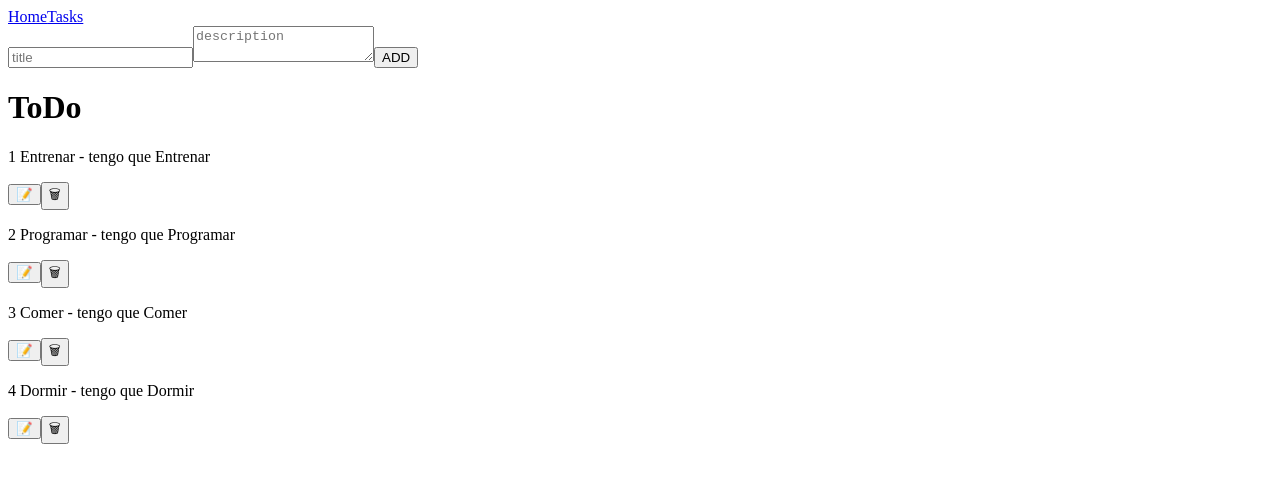
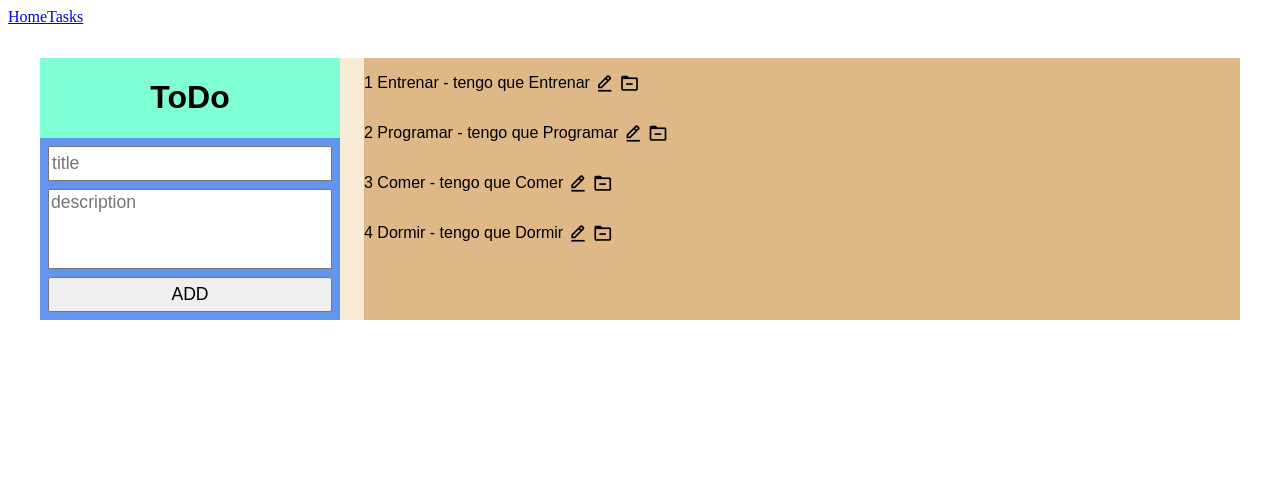
Before and after one commit to TizianoMontenegro/TodoApp-Angular, an Angular app: page /tasks in a window 1280 px wide. Shown: the top 482 px of the page. Built offline with nearby package versions, Linux system fonts and the light colour scheme.

Commit message:
git commit

```diff
--- a/package.json
+++ b/package.json
@@ -18,6 +18,7 @@
     "@angular/platform-browser": "^15.1.0",
     "@angular/platform-browser-dynamic": "^15.1.0",
     "@angular/router": "^15.1.0",
+    "boxicons": "^2.1.4",
     "rxjs": "~7.8.0",
     "tslib": "^2.3.0",
     "zone.js": "~0.12.0"
--- a/src/app/app.component.ts
+++ b/src/app/app.component.ts
@@ -1,4 +1,5 @@
 import { Component } from '@angular/core';
+import "boxicons";
 
 @Component({
   selector: 'app-root',
--- a/src/app/tasks/tasks.component.css
+++ b/src/app/tasks/tasks.component.css
@@ -1,7 +1,66 @@
 *{
     box-sizing: border-box;
-    /* font-family: Arial, Helvetica, sans-serif; */
+    font-family: Arial, Helvetica, sans-serif;
 }
+
+.wrapper{
+    background-color: antiquewhite;
+    display: grid;
+    grid-template-columns: auto 1fr;
+    max-width: 1200px;
+    margin: 0 auto;
+    margin-top: 2em;
+    gap: 1.5em;
+}
+.wrapper .column-left{
+    background-color: aquamarine;
+}
+.wrapper .column-left h1{
+    text-align: center;
+}
+.wrapper .column-left .form{
+    background-color:cornflowerblue;
+    display: flex;
+    flex-direction: column;
+    min-width: 300px;
+    gap: .5em;
+    padding: .5em;
+}
+.wrapper .column-left .form p{
+    margin: 0;
+}
+.wrapper .column-left .form input,
+.wrapper .column-left .form textarea,
+.wrapper .column-left .form button{
+    width: 100%;
+    min-height: 35px;
+    font-size: 1.1em;
+}
+.wrapper .column-left .form textarea{
+    height: 80px;
+    resize: none;
+}
+.wrapper .column-right{
+    background-color:burlywood
+}
+.wrapper .column-right .tasks{
+}
+.wrapper .column-right .tasks .task{
+    display: flex;
+    justify-content: flex-start;
+    align-items: center;
+    gap: .3em;
+}
+.wrapper .column-right .tasks .task i{
+    width: 20px;
+    height: 20px;
+    font-size: 20px;
+}
+.wrapper .column-right .tasks .task i:hover{
+    cursor: pointer;
+}
+
+
 
 .edit-task-wrapper{
     background-color: #0009;
@@ -24,13 +83,38 @@
     position: relative;
 }
 .edit-task-wrapper .form input{}
-
 .edit-task-wrapper .close{
     position: absolute;
     top: 0;
     right: 0;
 }
-
 .show{
     display: flex;
 }
+
+
+.edit-task-wrapper .box h1{
+    text-align: center;
+}
+.edit-task-wrapper .box .form{
+    background-color:cornflowerblue;
+    display: flex;
+    flex-direction: column;
+    min-width: 300px;
+    gap: .5em;
+    padding: .5em;
+}
+.edit-task-wrapper .box .form p{
+    margin: 0;
+}
+.edit-task-wrapper .box .form input,
+.edit-task-wrapper .box .form textarea,
+.edit-task-wrapper .box .form button{
+    width: 100%;
+    min-height: 35px;
+    font-size: 1.1em;
+}
+.edit-task-wrapper .box .form textarea{
+    height: 80px;
+    resize: none;
+}
--- a/src/app/tasks/tasks.component.html
+++ b/src/app/tasks/tasks.component.html
@@ -1,38 +1,69 @@
 <div class="wrapper">
+
     <div class="column-left">
+
+        <h1>ToDo</h1>
+
         <div class="form">
+
             <input [(ngModel)]="titleField" #inpTitle type="text" name="title" placeholder="title">
+
             <p id="title-error-p" *ngIf="titleError" [ngStyle]="{color: titleError == 'El campo es válido.' ? '#0a0' : '#f00'}">{{ titleError }}</p>
+
             <textarea [(ngModel)]="descriptionField" #inpDesc name="description" placeholder="description"></textarea>
+
             <p id="description-error-p" *ngIf="descriptionError" [ngStyle]="{color: descriptionError == 'El campo es válido.' ? '#0a0' : '#f00'}">{{ descriptionError }}</p>
+
             <button (click)="addNewTask()">ADD</button>
+
         </div>
+
     </div>
+
     <div class="column-right">
-        <h1>ToDo</h1>
+
         <div class="tasks">
+
             <div class="task" *ngFor="let task of tasks; let i = index">
+
                 <p>{{ i + 1 }} {{ task.title }} - {{ task.description }}</p>
-                <button (click)="openEditTask(i)">📝</button>
-                <button (click)="deleteTask(i)">🗑</button>
+
+                <!-- <button >📝</button> -->
+                <i class='bx bx-edit-alt edit' (click)="openEditTask(i)"></i>
+
+                <!-- <button >🗑</button> -->
+                <i class='bx bx-folder-minus remove' (click)="deleteTask(i)"></i>
 
                 <div class="edit-task-wrapper" id="edit-task-wrapper-{{i}}">
                     <div class="box">
                         <h1>Edit task</h1>
+
                         <div class="form">
+
                             <input #editTitle type="text" name="title" placeholder="title">
-                            <p *ngIf="editTitleError">{{ editTitleError }}</p>
+
+                            <p *ngIf="editTitleError" [ngStyle]="{color: editTitleError == 'El campo es válido.' ? '#0a0' : '#f00'}">{{ editTitleError }}</p>
+
                             <textarea #editDescription type="text" name="description" placeholder="description"></textarea>
-                            <p *ngIf="editDescriptionError">{{ editDescriptionError }}</p>
+
+                            <p *ngIf="editDescriptionError" [ngStyle]="{color: editDescriptionError == 'El campo es válido.' ? '#0a0' : '#f00'}">{{ editDescriptionError }}</p>
+
                             <button (click)="editTask(i, editTitle.value, editDescription.value)">edit</button>
+
                         </div>
+
                         <button class="close" (click)="close(i)">X</button>
+
                     </div>
+
                 </div>
+
             </div>
 
         </div>
+
     </div>
+
 </div>
 
 <!-- <app-edit-task></app-edit-task> -->
--- a/src/index.html
+++ b/src/index.html
@@ -6,6 +6,7 @@
   <base href="/">
   <meta name="viewport" content="width=device-width, initial-scale=1">
   <link rel="icon" type="image/x-icon" href="favicon.ico">
+  <link href='https://unpkg.com/boxicons@2.1.4/css/boxicons.min.css' rel='stylesheet'>
 </head>
 <body>
   <app-root></app-root>
```
Also changed, not shown: 1 other file (tests, documents, lock files or other folders).
